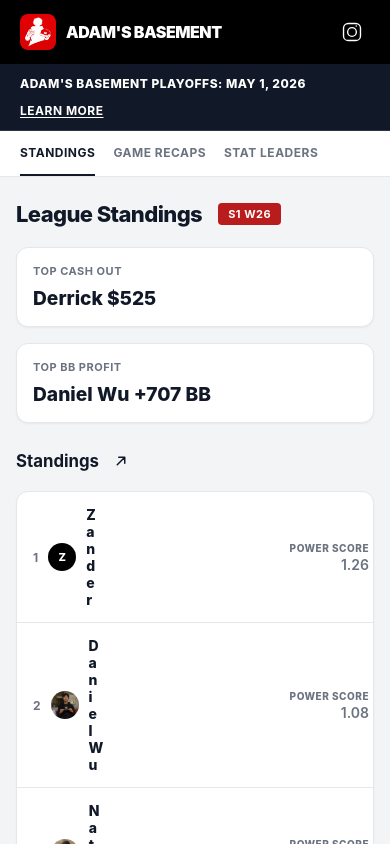
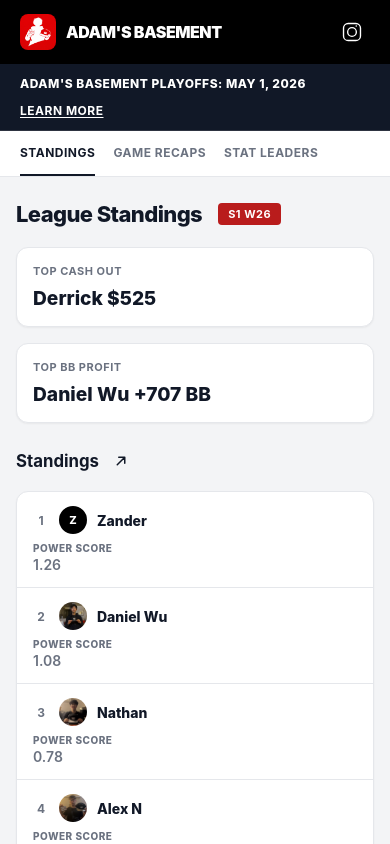
Before and after one commit to dnl-wu/pokerstats, a React (Vite) app: page / in a window 390 px wide. Shown: the top 844 px of the page. Built offline with nearby package versions, Linux system fonts and the light colour scheme.

Commit message:
Update App.css

```diff
--- a/src/App.css
+++ b/src/App.css
@@ -721,13 +721,13 @@ tr:hover td {
   }
 
   .leaderboard-table tr {
-    display: flex;
-    align-items: center;
-    gap: 12px;
+    display: grid;
+    grid-template-columns: minmax(0, 1fr);
+    gap: 8px;
   }
 
   .leaderboard-table td[data-label='Player'] {
-    flex: 1 1 auto;
+    display: block;
     min-width: 0;
     padding: 0;
   }
@@ -737,10 +737,10 @@ tr:hover td {
   }
 
   .leaderboard-table td[data-label='Power Score'] {
-    flex: 0 0 auto;
-    min-width: 72px;
+    display: block;
+    min-width: 0;
     padding: 0;
-    text-align: right;
+    text-align: left;
   }
 
   .leaderboard-table td[data-label='Player']::before {
```
